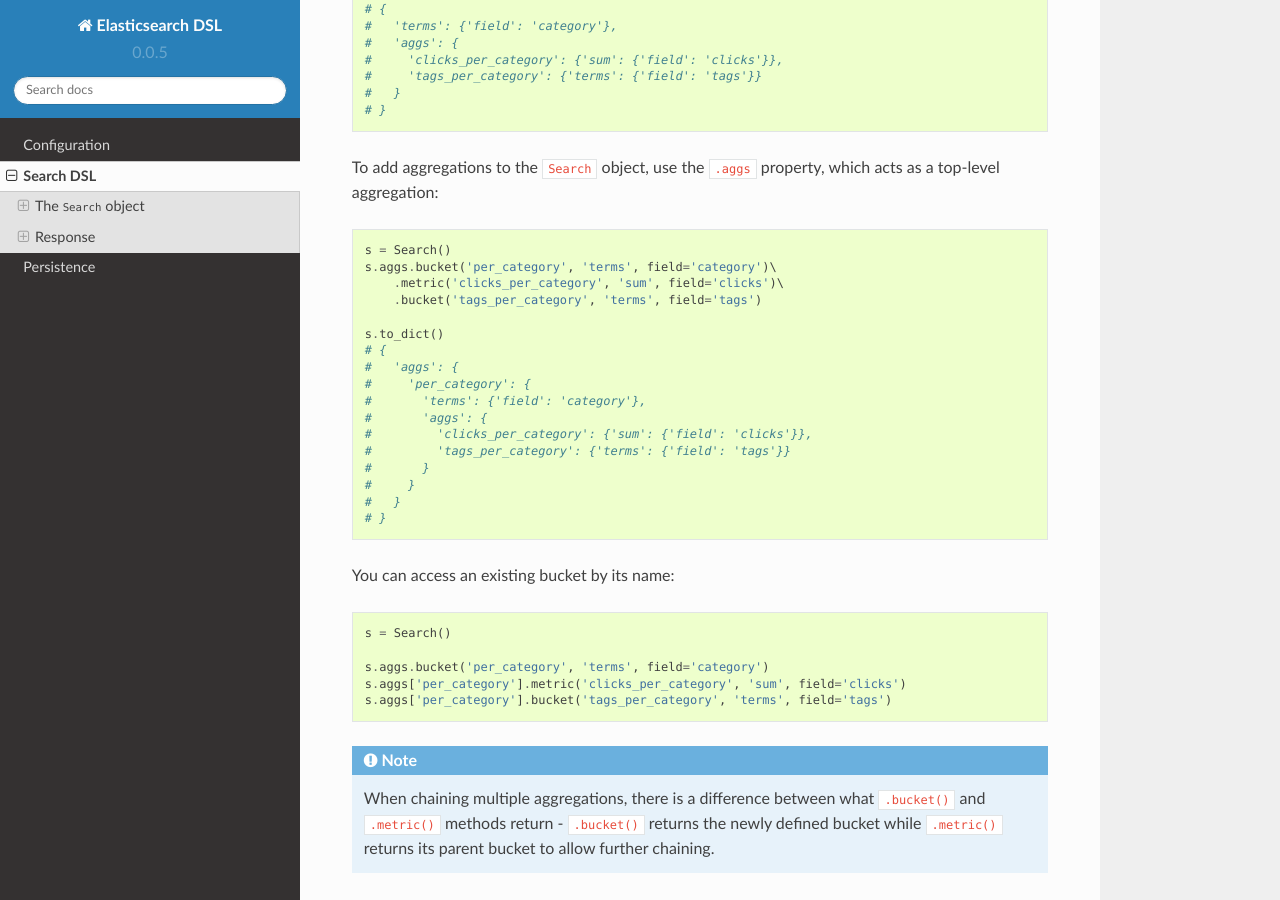
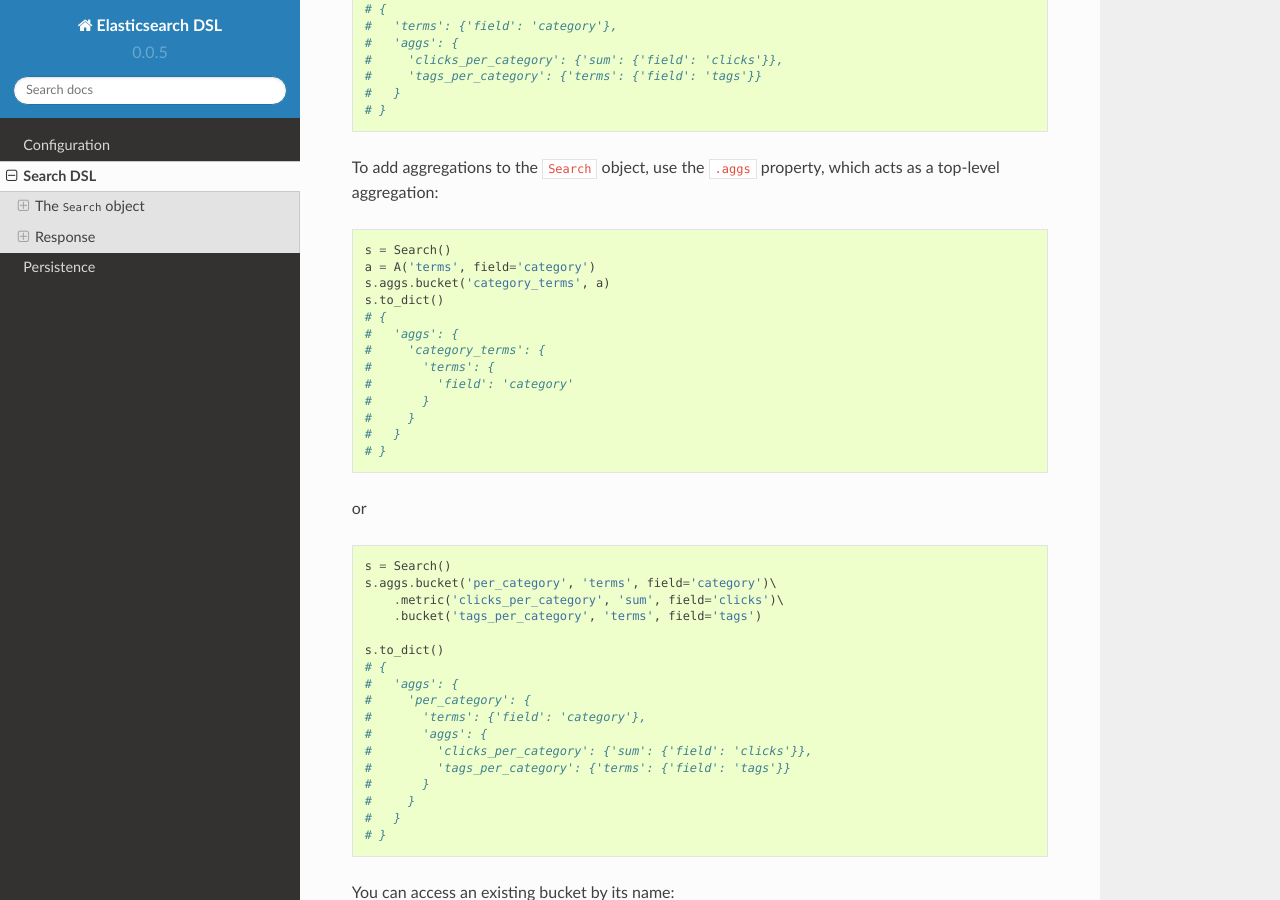
Before and after one commit to elastic/elasticsearch-dsl-py, a Sphinx documentation site: the page built from docs/search_dsl.rst, in a window 1280 px wide and 900 px high, scrolled down 3696 px. Built offline with Sphinx 7.4.7 and the Read the Docs theme 2.0.0, drawn with Linux system fonts in a browser that asks for light colours.

Commit message:
add an example of adding an A object to Search

```diff
--- a/docs/search_dsl.rst
+++ b/docs/search_dsl.rst
@@ -218,6 +218,24 @@
 .. code:: python
 
     s = Search()
+    a = A('terms', field='category')
+    s.aggs.bucket('category_terms', a)
+    s.to_dict()
+    # {
+    #   'aggs': {
+    #     'category_terms': {
+    #       'terms': {
+    #         'field': 'category'
+    #       }
+    #     }
+    #   }
+    # }
+
+or
+
+.. code:: python
+
+    s = Search()
     s.aggs.bucket('per_category', 'terms', field='category')\
         .metric('clicks_per_category', 'sum', field='clicks')\
         .bucket('tags_per_category', 'terms', field='tags')
```
